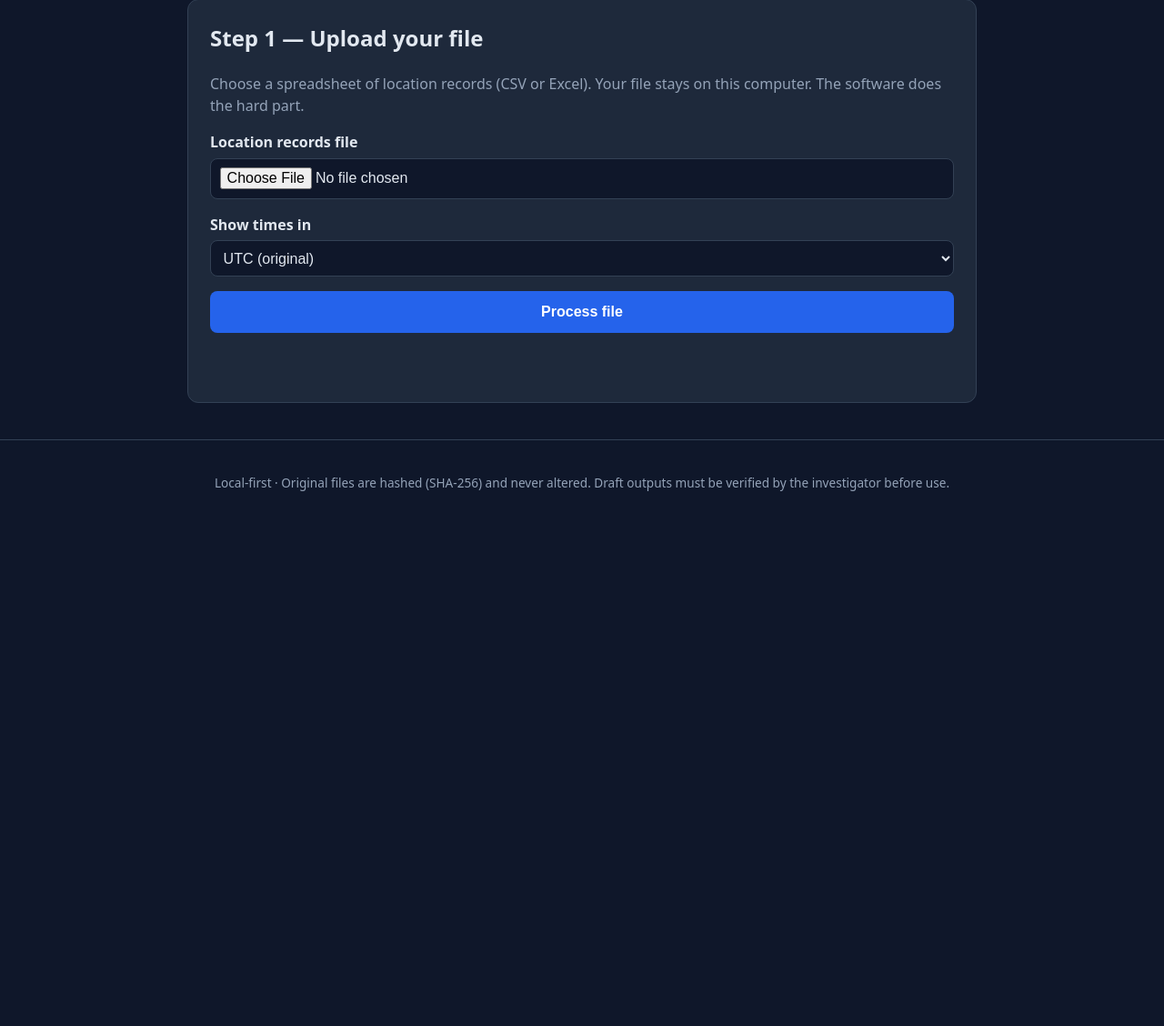
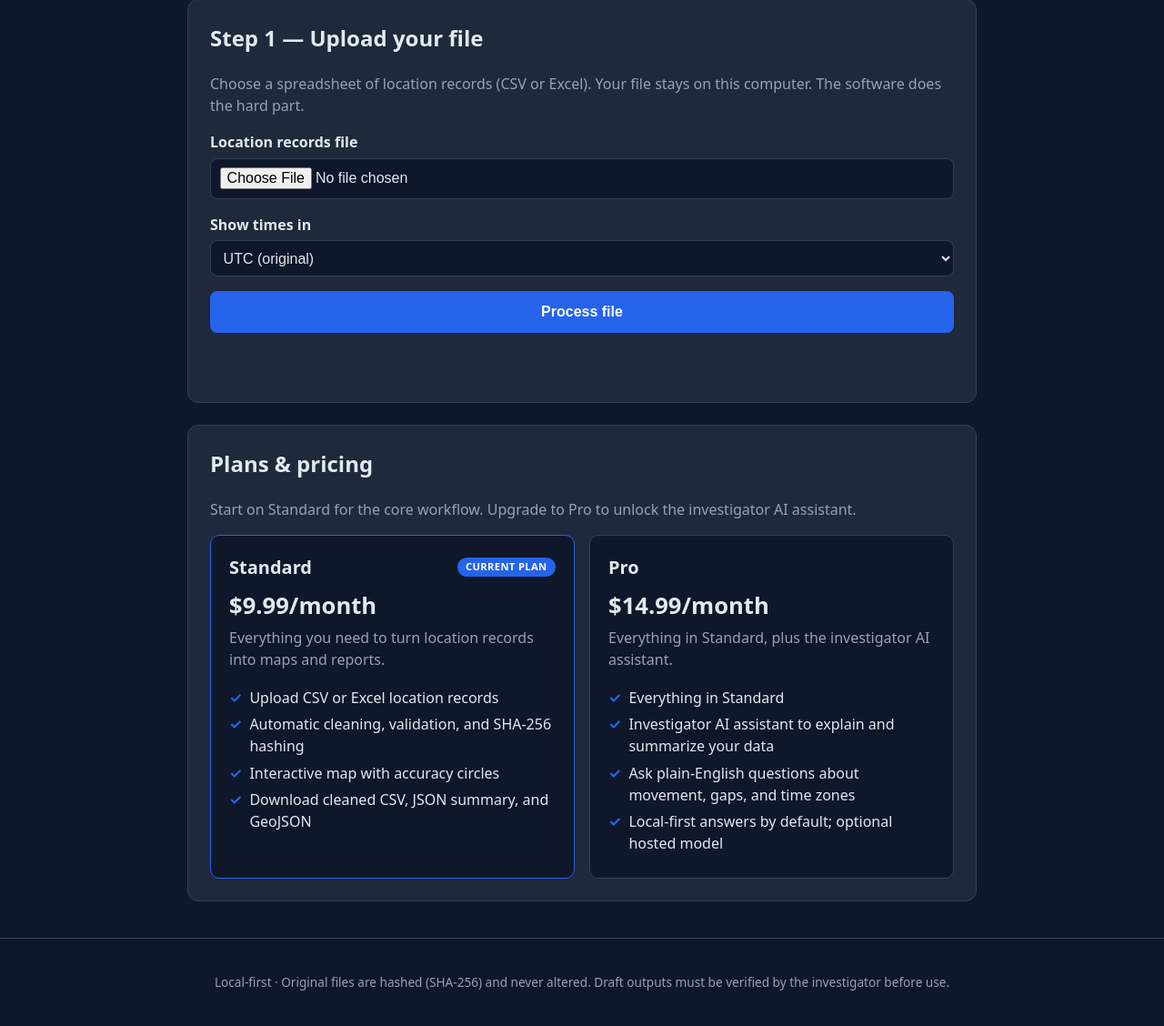
Before and after one commit to Chet526/clones, a FastAPI app: page / in a window 1280 px wide. Shown: the part 142-1270 px from the top of the page at 91% size. Before the commit the page ends 682 px from the top, so only its background shows below. Run offline with FastAPI, Linux system fonts and the light colour scheme.

Commit message:
Add two-tier pricing with AI-assistant Pro upsell

```diff
--- a/src/geobrief/__init__.py
+++ b/src/geobrief/__init__.py
@@ -7,6 +7,7 @@ processing summary.
 
 from .assistant import Assistant, AssistantConfig, build_context
 from .pipeline import ProcessingResult, process_dataframe, process_file
+from .subscription import PLANS, Feature, Plan, current_plan, plan_allows
 
 __all__ = [
     "process_file",
@@ -15,6 +16,11 @@ __all__ = [
     "Assistant",
     "AssistantConfig",
     "build_context",
+    "Plan",
+    "PLANS",
+    "Feature",
+    "current_plan",
+    "plan_allows",
     "__version__",
 ]
 
--- a/src/geobrief/webapp/app.py
+++ b/src/geobrief/webapp/app.py
@@ -17,6 +17,13 @@ from pydantic import BaseModel
 from ..assistant import Assistant, AssistantConfig
 from ..ingest import UnsupportedFileTypeError
 from ..pipeline import __version__, process_bytes
+from ..subscription import (
+    Feature,
+    PLANS,
+    current_plan,
+    plan_allows,
+    upgrade_target,
+)
 
 STATIC_DIR = Path(__file__).parent / "static"
 
@@ -36,6 +43,34 @@ def index() -> HTMLResponse:
 @app.get("/api/health")
 def health() -> dict:
     return {"status": "ok", "product": "GeoBrief LE", "version": __version__}
+
+
+def _assistant_upsell() -> dict:
+    """Upsell payload describing the plan needed to unlock the assistant."""
+    target = upgrade_target(Feature.AI_ASSISTANT)
+    return {
+        "detail": (
+            "The investigator AI assistant is a Pro feature. Upgrade to "
+            f"{target.name} ({target.price_display}) to ask questions about "
+            "your processed data."
+            if target
+            else "The investigator AI assistant is not available on your plan."
+        ),
+        "feature": Feature.AI_ASSISTANT,
+        "required_plan": target.to_dict() if target else None,
+    }
+
+
+@app.get("/api/plans")
+def plans() -> dict:
+    """List the subscription plans and report which one is active."""
+    active = current_plan()
+    return {
+        "current_plan": active.id,
+        "plans": [
+            plan.to_dict(current=plan.id == active.id) for plan in PLANS
+        ],
+    }
 
 
 @app.post("/api/process")
@@ -82,25 +117,42 @@ class AssistantRequest(BaseModel):
 
 
 @app.get("/api/assistant/status")
-def assistant_status() -> dict:
-    """Report whether the remote model is configured (no data leaves here)."""
+def assistant_status() -> JSONResponse:
+    """Report assistant availability for the active plan.
+
+    The assistant is a Pro-plan feature. When the active plan does not
+    include it, respond with ``402 Payment Required`` and an upsell payload
+    so the UI can prompt an upgrade. Otherwise report whether the remote
+    model is configured (no data leaves the machine on the local backend).
+    """
+    if not plan_allows(Feature.AI_ASSISTANT):
+        payload = _assistant_upsell()
+        payload["available"] = False
+        return JSONResponse(payload, status_code=402)
+
     config = AssistantConfig.from_env()
-    return {
-        "enabled": config.enabled,
-        "model": config.model if config.enabled else None,
-        "backend": "openrouter" if config.enabled else "local",
-    }
+    return JSONResponse(
+        {
+            "available": True,
+            "enabled": config.enabled,
+            "model": config.model if config.enabled else None,
+            "backend": "openrouter" if config.enabled else "local",
+        }
+    )
 
 
 @app.post("/api/assistant")
 def assistant(request: AssistantRequest) -> JSONResponse:
     """Answer an investigator question about already-processed data.
 
-    The client sends back the processing ``summary`` (and optional
-    ``geojson``) it already holds; the assistant builds an aggregate context
-    from them. When no OpenRouter key is configured the answer is produced
-    locally and nothing leaves the machine.
+    Requires the Pro plan; requests on other plans receive ``402 Payment
+    Required`` with an upsell payload. The client sends back the processing
+    ``summary`` (and optional ``geojson``) it already holds; the assistant
+    builds an aggregate context from them. When no OpenRouter key is
+    configured the answer is produced locally and nothing leaves the machine.
     """
+    if not plan_allows(Feature.AI_ASSISTANT):
+        return JSONResponse(_assistant_upsell(), status_code=402)
     if not request.summary:
         raise HTTPException(
             status_code=400,
--- a/src/geobrief/webapp/static/app.js
+++ b/src/geobrief/webapp/static/app.js
@@ -7,6 +7,7 @@
 let map = null;
 let layerGroup = null;
 let lastResult = null;
+let assistantAvailable = true;
 
 function el(id) {
   return document.getElementById(id);
@@ -214,6 +215,13 @@ function appendChat(role, text, extra) {
 
 async function askAssistant(question) {
   if (!question) return;
+  if (!assistantAvailable) {
+    appendChat(
+      "assistant",
+      "The AI assistant is a Pro feature. Upgrade your plan to ask questions."
+    );
+    return;
+  }
   if (!lastResult) {
     appendChat("assistant", "Process a file first, then ask me about it.");
     return;
@@ -232,6 +240,13 @@ async function askAssistant(question) {
       }),
     });
     const data = await response.json();
+    if (response.status === 402) {
+      applyAssistantLock(data);
+      pending.textContent =
+        data.detail || "The AI assistant is a Pro feature.";
+      pending.parentElement.classList.add("error");
+      return;
+    }
     if (!response.ok) {
       throw new Error(data.detail || "The assistant could not answer.");
     }
@@ -245,7 +260,7 @@ async function askAssistant(question) {
     pending.textContent = err.message;
     pending.parentElement.classList.add("error");
   } finally {
-    el("assistant-send").disabled = false;
+    el("assistant-send").disabled = !assistantAvailable;
   }
 }
 
@@ -265,11 +280,75 @@ function wireAssistant() {
   });
 }
 
+function applyAssistantLock(info) {
+  assistantAvailable = false;
+  const upsell = el("assistant-upsell");
+  const text = el("assistant-upsell-text");
+  const cta = el("assistant-upsell-cta");
+  if (text) {
+    text.textContent =
+      (info && info.detail) ||
+      "The AI assistant is a Pro feature. Upgrade to unlock it.";
+  }
+  if (cta && info && info.required_plan) {
+    cta.textContent =
+      "Upgrade to " +
+      info.required_plan.name +
+      " (" +
+      info.required_plan.price_display +
+      ")";
+  }
+  if (upsell) upsell.classList.remove("hidden");
+  const mode = el("assistant-mode");
+  if (mode) mode.classList.add("hidden");
+  el("assistant-send").disabled = true;
+  el("assistant-input").disabled = true;
+  el("assistant-input").placeholder = "Upgrade to Pro to ask questions…";
+}
+
+function renderPlans(data) {
+  const grid = el("plan-grid");
+  if (!grid || !data || !data.plans) return;
+  grid.innerHTML = data.plans
+    .map((plan) => {
+      const badge = plan.current
+        ? '<span class="plan-badge">Current plan</span>'
+        : "";
+      const items = (plan.highlights || [])
+        .map((h) => `<li>${escapeHtml(h)}</li>`)
+        .join("");
+      return (
+        `<div class="plan${plan.current ? " current" : ""}">` +
+        `<div class="plan-head"><h3>${escapeHtml(plan.name)}</h3>${badge}</div>` +
+        `<p class="plan-price">${escapeHtml(plan.price_display)}</p>` +
+        `<p class="plan-tagline">${escapeHtml(plan.tagline)}</p>` +
+        `<ul class="plan-features">${items}</ul>` +
+        `</div>`
+      );
+    })
+    .join("");
+}
+
+async function loadPlans() {
+  try {
+    const response = await fetch("/api/plans");
+    if (!response.ok) return;
+    renderPlans(await response.json());
+  } catch (err) {
+    /* pricing is best-effort */
+  }
+}
+
 async function refreshAssistantMode() {
   try {
     const response = await fetch("/api/assistant/status");
+    const data = await response.json();
+    if (response.status === 402) {
+      applyAssistantLock(data);
+      return;
+    }
     if (!response.ok) return;
-    const data = await response.json();
+    assistantAvailable = true;
     const note = el("assistant-mode");
     if (data.enabled) {
       note.textContent =
@@ -289,5 +368,6 @@ document.addEventListener("DOMContentLoaded", () => {
   el("upload-form").addEventListener("submit", handleSubmit);
   wireDownloads();
   wireAssistant();
+  loadPlans();
   refreshAssistantMode();
 });
--- a/src/geobrief/webapp/static/index.html
+++ b/src/geobrief/webapp/static/index.html
@@ -53,6 +53,15 @@
       <p id="status" class="status" role="status" aria-live="polite"></p>
     </section>
 
+    <section class="card" id="pricing-card">
+      <h2>Plans &amp; pricing</h2>
+      <p class="hint">
+        Start on Standard for the core workflow. Upgrade to Pro to unlock the
+        investigator AI assistant.
+      </p>
+      <div class="plan-grid" id="plan-grid"></div>
+    </section>
+
     <section class="card hidden" id="results-card">
       <h2>Step 2 &mdash; Review what we found</h2>
       <p id="plain-summary" class="plain-summary"></p>
@@ -75,6 +84,12 @@
       </div>
 
       <h2>Step 5 &mdash; Ask the assistant</h2>
+      <div class="upsell hidden" id="assistant-upsell">
+        <p id="assistant-upsell-text"></p>
+        <a href="#pricing-card" class="upsell-cta" id="assistant-upsell-cta">
+          See plans
+        </a>
+      </div>
       <p class="hint" id="assistant-mode">
         The assistant helps you make sense of this data. It answers from the
         processed records only.
--- a/src/geobrief/webapp/static/style.css
+++ b/src/geobrief/webapp/static/style.css
@@ -195,6 +195,91 @@ button.secondary:hover { border-color: var(--accent); }
 
 .hidden { display: none; }
 
+.plan-grid {
+  display: grid;
+  grid-template-columns: repeat(auto-fit, minmax(240px, 1fr));
+  gap: 1rem;
+  margin-top: 1rem;
+}
+.plan {
+  background: var(--bg);
+  border: 1px solid var(--border);
+  border-radius: 10px;
+  padding: 1.25rem;
+  display: flex;
+  flex-direction: column;
+}
+.plan.current { border-color: var(--accent); }
+.plan-head {
+  display: flex;
+  align-items: center;
+  justify-content: space-between;
+  gap: 0.5rem;
+}
+.plan-head h3 { margin: 0; font-size: 1.25rem; }
+.plan-badge {
+  background: var(--accent);
+  color: white;
+  border-radius: 999px;
+  padding: 0.15rem 0.6rem;
+  font-size: 0.7rem;
+  font-weight: 700;
+  text-transform: uppercase;
+  letter-spacing: 0.03em;
+}
+.plan-price {
+  font-size: 1.6rem;
+  font-weight: 700;
+  margin: 0.5rem 0 0.25rem;
+}
+.plan-tagline { color: var(--muted); margin: 0 0 0.75rem; }
+.plan-features {
+  list-style: none;
+  padding: 0;
+  margin: 0;
+}
+.plan-features li {
+  padding-left: 1.4rem;
+  position: relative;
+  margin: 0.35rem 0;
+}
+.plan-features li::before {
+  content: "\2713";
+  position: absolute;
+  left: 0;
+  color: var(--accent);
+  font-weight: 700;
+}
+
+.upsell {
+  border: 1px solid var(--accent);
+  background: rgba(37, 99, 235, 0.1);
+  border-radius: 10px;
+  padding: 0.85rem 1rem;
+  margin: 0.5rem 0 1rem;
+  display: flex;
+  align-items: center;
+  justify-content: space-between;
+  gap: 1rem;
+  flex-wrap: wrap;
+}
+.upsell p { margin: 0; }
+.upsell-cta {
+  background: var(--accent);
+  color: white;
+  border-radius: 8px;
+  padding: 0.6rem 1rem;
+  font-weight: 600;
+  text-decoration: none;
+  white-space: nowrap;
+}
+.upsell-cta:hover { background: var(--accent-hover); }
+
+.assistant-form input:disabled {
+  opacity: 0.6;
+  cursor: not-allowed;
+}
+
 footer {
   text-align: center;
   color: var(--muted);
```
Also changed, not shown: src/geobrief/subscription.py (added, +171 -0 lines), tests/test_subscription.py (added, +73 -0 lines), tests/test_webapp.py (+53 -3 lines), README.md.
